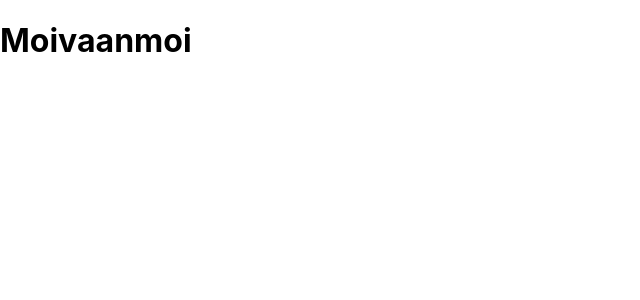
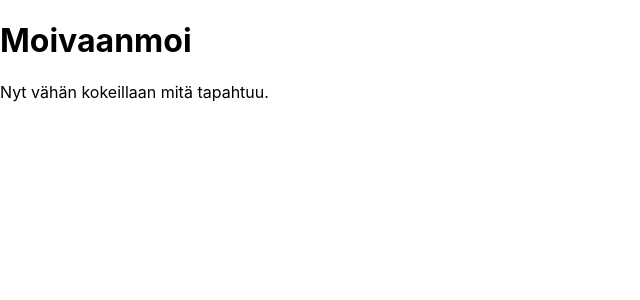
Before and after one commit to ToniJukkola/alcometer_teht1, a React (Create React App) app: page / in a window 1280 px wide. Shown: the top 300 px of the page, without its empty margins (0-640 px from the left). Built offline with nearby package versions, Linux system fonts and the light colour scheme.

Commit message:
Pientä kokeilua

```diff
--- a/src/App.js
+++ b/src/App.js
@@ -3,7 +3,10 @@ import './App.css';
 
 function App() {
   return (
+    <div>
    <h1>Moivaanmoi</h1>
+   <p>Nyt vähän kokeillaan mitä tapahtuu.</p>
+   </div>
   );
 }
 
```
